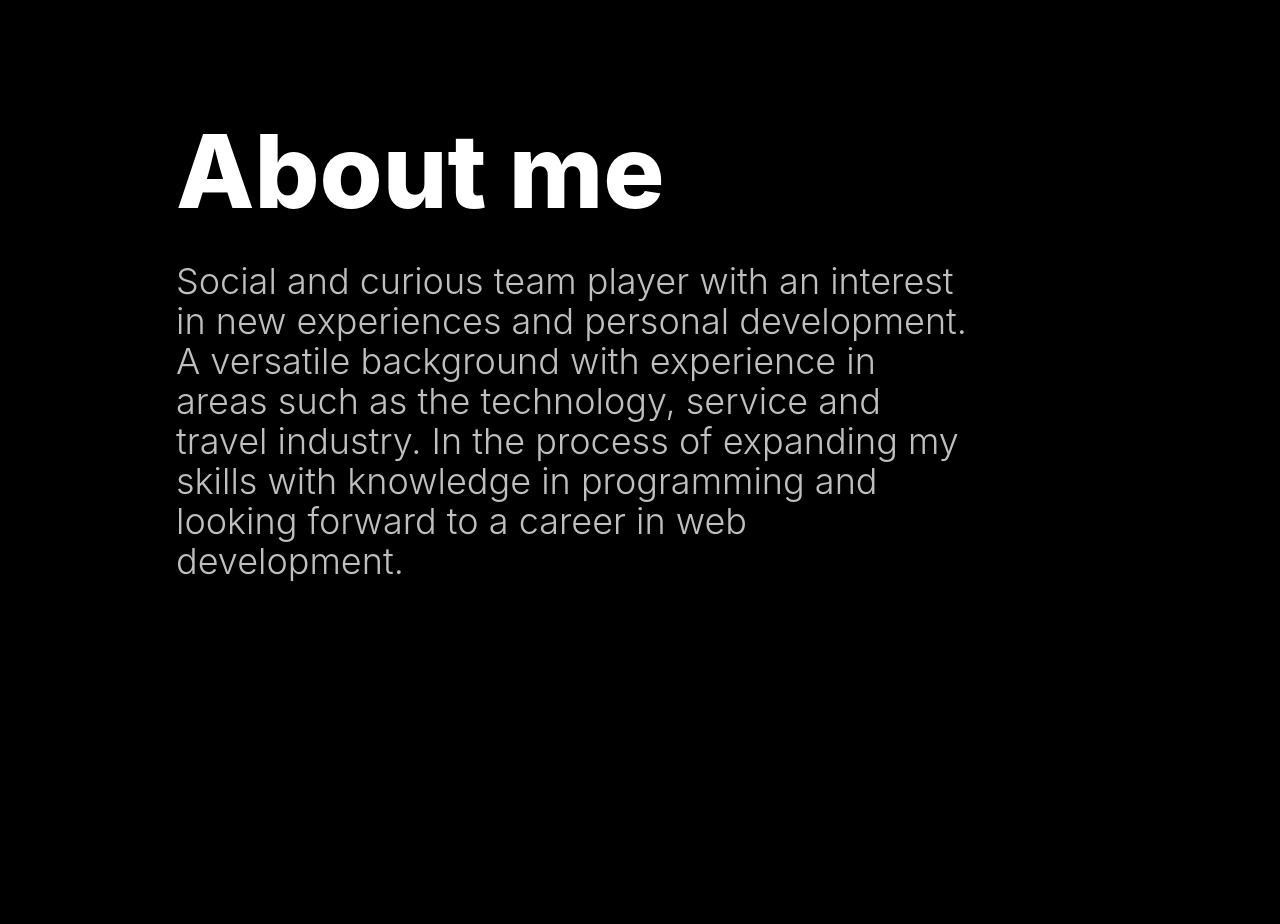
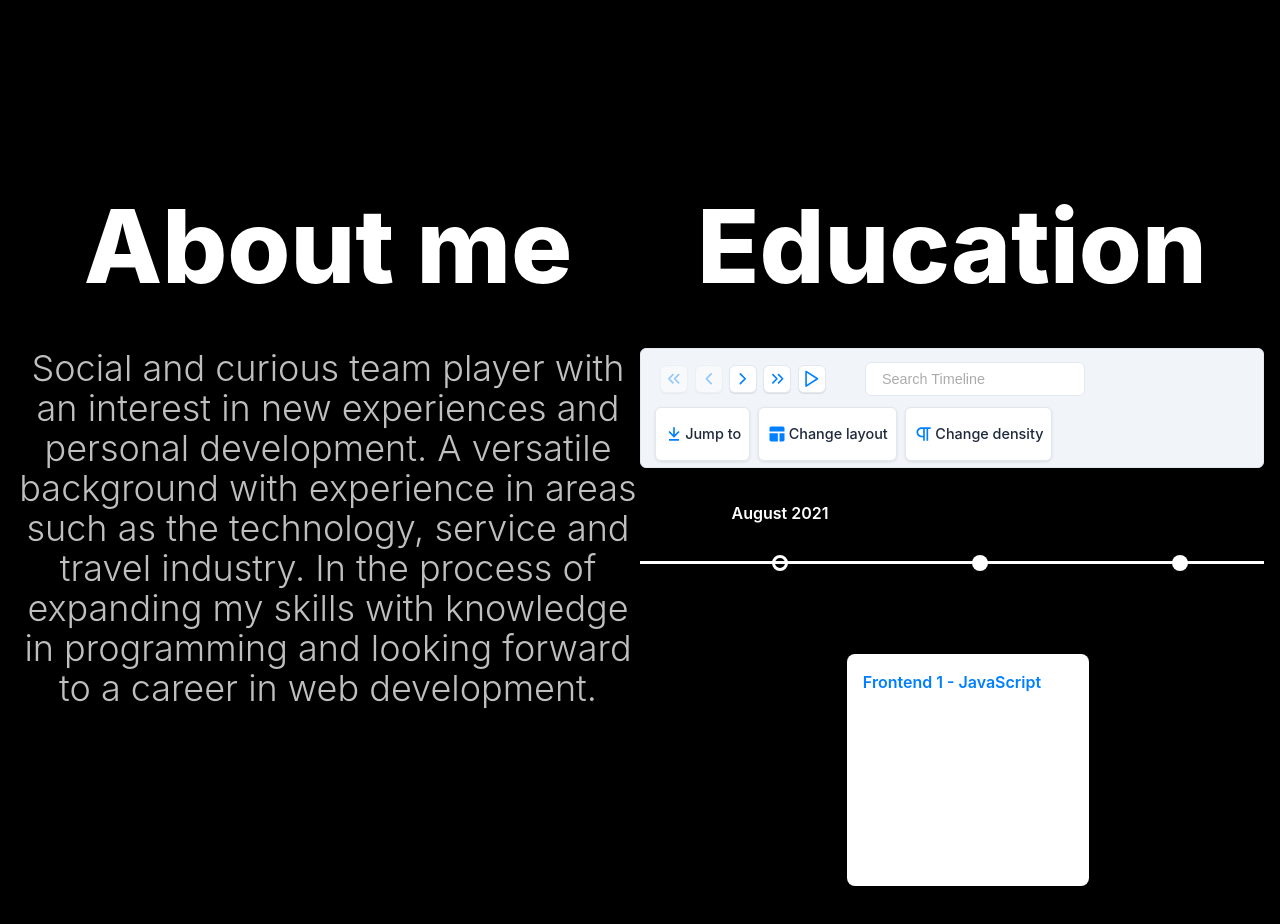
Before and after one commit to zamircohen/react_portfolio, a React (Create React App) app: page /about in a window 1280 px wide. Shown: the top 924 px of the page. Before the commit the page ends 800 px from the top, so only its background shows below. Built offline with nearby package versions, Linux system fonts and the light colour scheme.

Commit message:
Added timeline to About component

```diff
--- a/package.json
+++ b/package.json
@@ -10,6 +10,7 @@
     "react": "^18.2.0",
     "react-animated-css": "^1.2.1",
     "react-awesome-reveal": "^3.8.1",
+    "react-chrono": "^1.17.2",
     "react-dom": "^18.2.0",
     "react-icons": "^4.4.0",
     "react-router-dom": "^6.3.0",
--- a/src/components/About/About.jsx
+++ b/src/components/About/About.jsx
@@ -1,15 +1,54 @@
 import React from 'react'
 import { SectionTitle, Section, SectionText, Wrapper} from '../About/AboutStyles';
+import { Block, BlockTitle, BlockText } from '../Header/HeaderStyles';
 import { Fade } from "react-awesome-reveal";
+import { Chrono } from 'react-chrono';
+import { AiFillFacebook, AiFillGithub, AiFillLinkedin } from 'react-icons/ai';
+
+const items = [{
+  title: "August 2021",
+  cardTitle: "Frontend 1 - JavaScript",
+}, {
+  title: "October 2021",
+  cardTitle: "Frontend 2 - JavaScript",
+}, {
+  title: "December 2021",
+  cardTitle: "Frontend 3 - React",
+}
+]
 
 
 export default function About() {
   return (
     <Wrapper id="about">
-        <Section right>
-            <SectionTitle main>About me</SectionTitle>
-            <SectionText left>Social and curious team player with an interest in new experiences and personal development. A versatile background with experience in areas such as the technology, service and travel industry. In the process of expanding my skills with knowledge in programming and looking forward to a career in web development.</SectionText>
-        </Section>
+        <Block>
+            <BlockTitle main>About me</BlockTitle>
+            <BlockText>Social and curious team player with an interest in new experiences and personal development. A versatile background with experience in areas such as the technology, service and travel industry. In the process of expanding my skills with knowledge in programming and looking forward to a career in web development.</BlockText>
+        </Block>
+
+        <Block>
+            <BlockTitle main>Education</BlockTitle>
+            <BlockText>
+                <Chrono
+                    mode="HORIZONTAL"
+                    items={items}
+
+                    slideShow={true}
+                    showLabels={true}
+                    hideControls={true}
+                    showProgress={true}
+                    theme={{
+                      primary: 'white',
+                      secondary: 'transparent',
+                      cardBgColor: 'white',
+                      cardForeColor: 'white',
+                      titleColor: 'black',
+                      titleColorActive: 'white',
+                    }}
+                />
+            </BlockText>
+        </Block>
+
 
     </Wrapper>
   )
--- a/src/components/Header/HeaderStyles.jsx
+++ b/src/components/Header/HeaderStyles.jsx
@@ -39,11 +39,21 @@ export const BlockTitle = styled.h2`
   line-height: ${(props) => props.main ? '108px' : '60px'};
   width: max-content;
   margin: 0 auto;
-  padding: 1rem;
+  padding: 10rem 0 2rem 0;
   background: ${(props) => props.color ? 'linear-gradient(121.57deg, #61B9E9 18.77%, #CD7DFF 60.15%)' : 'white'};
   -webkit-background-clip: text;
   -webkit-text-fill-color: transparent;
   margin-bottom: 16px;
+`
+export const BlockText = styled.p`
+  max-width: 800px;
+  font-size: 36px;
+  line-height: 40px;
+  font-weight: 300;
+  padding-bottom: 3.6rem;
+  color: rgba(255, 255, 255, 0.75);
+  margin: 0 auto;
+  text-align: center;
 `
 
 export const SectionTitle = styled.h2`
--- a/src/components/NavBar/NavBar.jsx
+++ b/src/components/NavBar/NavBar.jsx
@@ -52,7 +52,7 @@ export default function NavBar() {
                 <AiFillLinkedin size="3rem"/>
             </SocialIcons>
 
-            <SocialIcons href="https://www.linkedin.com/in/zamircohen/" target="_blank">
+            <SocialIcons href="https://www.facebook.com/zamircohen/" target="_blank">
                 <AiFillFacebook size="3rem"/>
             </SocialIcons>
         </Div3>
--- a/src/pages/StartPage.jsx
+++ b/src/pages/StartPage.jsx
@@ -7,6 +7,7 @@ import { SectionDivider } from '../components/Header/HeaderStyles'
 import { PageWrapper } from './PageWrapper'
 import Tech from '../components/Tech/Tech'
 import Contact from '../components/Contact/Contact'
+import Footer from '../components/Footer/Footer'
 // import { HashLink } from 'react-router-hash-link';
 
 export default function StartPage() {
@@ -20,6 +21,7 @@ export default function StartPage() {
         <Projects />
         <Tech />
         <Contact />
+        <Footer />
         {/* <HashLink smooth to="/#top">Link to Top of Page</HashLink> */}
         </PageWrapper>
     </div>
```
Also changed, not shown: 1 other file (tests, documents, lock files or other folders).
